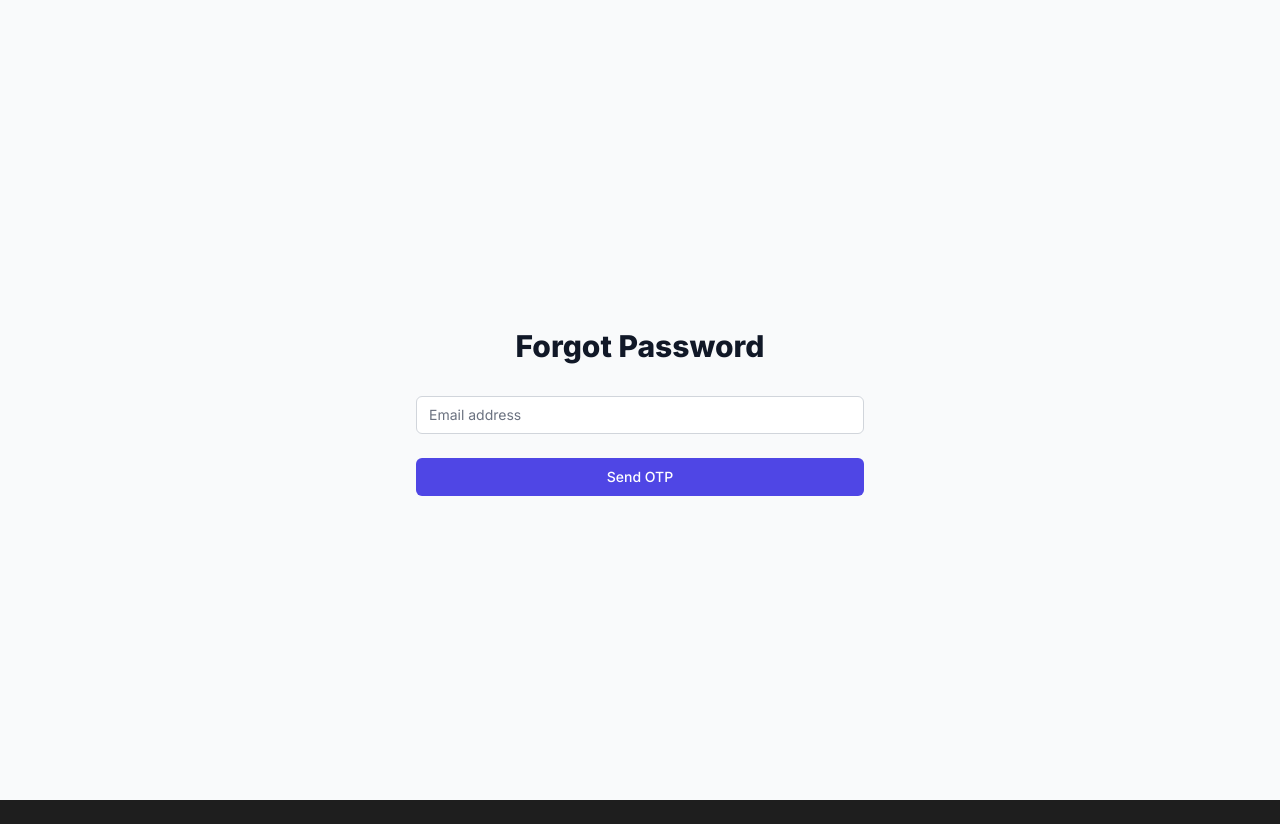
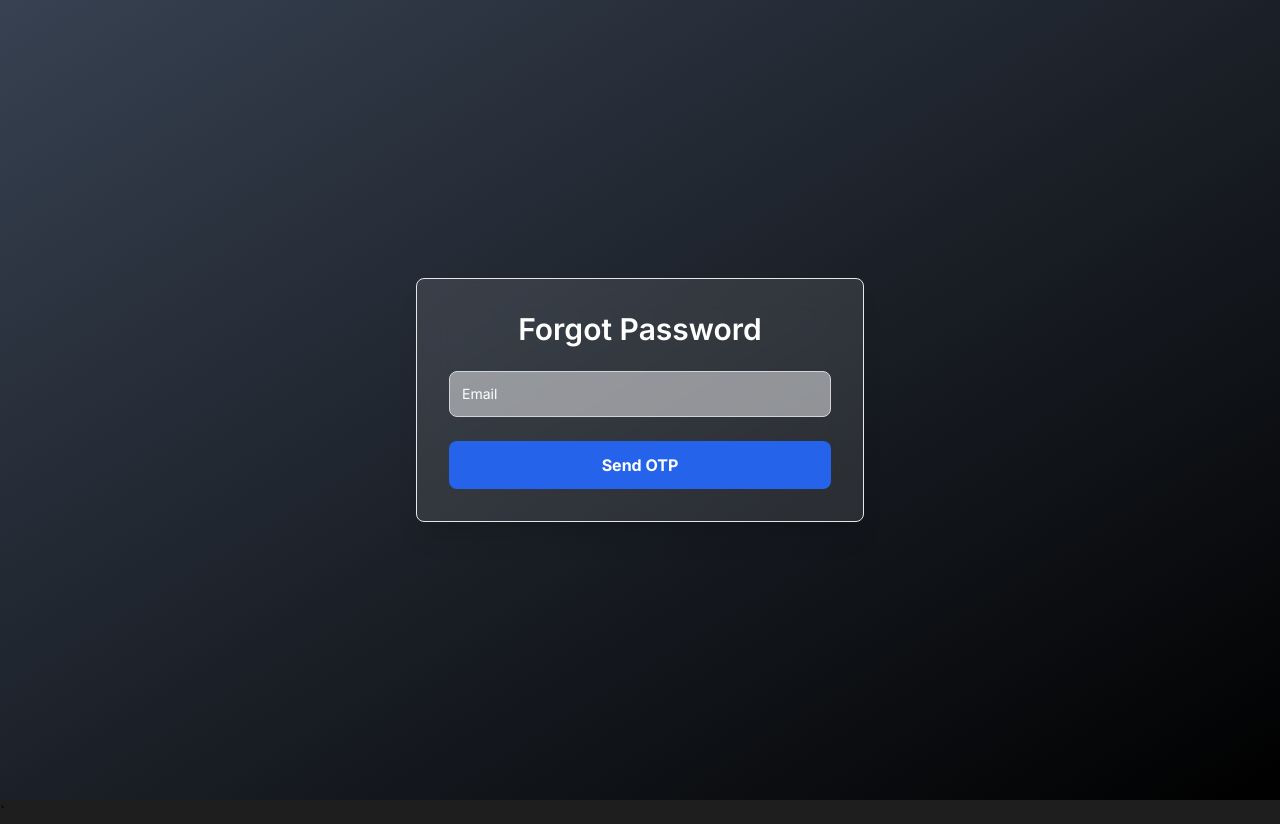
Before and after one commit to shivapreetham/CodeFode-AI-code-editor, a Next.js app in the folder client/: page /forgot-password in a window 1280 px wide. Before the commit the page ends 800 px from the top, so only its background shows below. Built offline with nearby package versions, Linux system fonts and the light colour scheme.

Commit message:
UI changed and font sixe added

```diff
--- a/client/src/app/components/theme/ThemeComp.tsx
+++ b/client/src/app/components/theme/ThemeComp.tsx
@@ -1,6 +1,8 @@
 import React, { useState, useEffect, useContext } from "react";
 import Editor from "@monaco-editor/react";
 import { ThemeContext } from "@/context/ThemeContext"; // Context for theme state
+import { FontSizeContext } from "@/context/FontSizeContext";
+import { set } from "mongoose";
 
 
 interface ThemeSwitcherProps {
@@ -10,10 +12,12 @@ interface ThemeSwitcherProps {
 const ThemeSwitcher: React.FC<ThemeSwitcherProps> = ({ language = "javascript" }) => {
   const { theme, setTheme } = useContext(ThemeContext); // Using context for global theme state
   const [editorTheme, setEditorTheme] = useState(theme || "vs-dark");
+  const {fontSize, setFontSize} = useContext(FontSizeContext);
 
   useEffect(() => {
     setEditorTheme(theme); // Sync with context
-  }, [theme]);
+    setFontSize(fontSize);
+  }, [theme,fontSize]);
 
   return (
     <div className="flex flex-col items-center p-4 w-full">
@@ -30,6 +34,20 @@ const ThemeSwitcher: React.FC<ThemeSwitcherProps> = ({ language = "javascript" }
           <option value="hc-black">High Contrast</option>
         </select>
       </div>
+      <div className="flex items-center gap-2 mb-4">
+        <span className="text-white">Font Size:</span>
+        <select
+          value={fontSize}
+          onChange={(e) => setFontSize(+e.target.value)}
+          className="p-2 bg-gray-800 text-white rounded"
+        >
+          <option value={14}>14</option>
+          <option value={16}>16</option>
+          <option value={18}>18</option>
+          <option value={20}>20</option>
+          <option value={22}>22</option>
+        </select>
+      </div>
     </div>
   );
 };
--- a/client/src/app/forgot-password/page.tsx
+++ b/client/src/app/forgot-password/page.tsx
@@ -104,121 +104,79 @@ export default function ForgotPassword() {
   };
 
   return (
-    <div className="min-h-screen flex items-center justify-center bg-gray-50 py-12 px-4 sm:px-6 lg:px-8">
-      <div className="max-w-md w-full space-y-8">
-        <div>
-          <h2 className="mt-6 text-center text-3xl font-extrabold text-gray-900">
+    <div className="bg-gradient-to-tl from-black to-gray-700 flex min-h-screen flex-col items-center justify-center py-16 px-8 sm:px-24">
+      <div className="w-full max-w-md p-8 bg-white/10 backdrop-blur-lg border border-gray-200 rounded-lg shadow-xl">
+        <h2 className="text-3xl font-semibold text-white text-center mb-6">
           Forgot Password
         </h2>
-        </div>
 
-        {error && (
-          <div className="bg-red-100 border border-red-400 text-red-700 px-4 py-3 rounded relative">
-            {error}
-          </div>
-        )}
+        {error && <p className="text-red-500 text-sm text-center mb-3">{error}</p>}
 
         {step === "email" && (
-          <form className="mt-8 space-y-6" onSubmit={handleSendOTP}>
-            <div>
-              <label htmlFor="email" className="sr-only">
-                Email address
-              </label>
+          <form onSubmit={handleSendOTP} className="space-y-6">
             <input
-                id="email"
-                name="email"
               type="email"
-                required
-                className="appearance-none rounded-md relative block w-full px-3 py-2 border border-gray-300 placeholder-gray-500 text-gray-900 focus:outline-none focus:ring-indigo-500 focus:border-indigo-500 focus:z-10 sm:text-sm"
-                placeholder="Email address"
+              placeholder="Email"
               value={email}
               onChange={(e) => setEmail(e.target.value)}
+              className="w-full p-3 bg-gray-100/50 border placeholder-white border-gray-300 text-gray-900 text-sm rounded-lg focus:ring-green-500 focus:border-gray-500 outline-none"
+              required
             />
-            </div>
-            <div>
             <button
               type="submit"
               disabled={loading}
-                className="group relative w-full flex justify-center py-2 px-4 border border-transparent text-sm font-medium rounded-md text-white bg-indigo-600 hover:bg-indigo-700 focus:outline-none focus:ring-2 focus:ring-offset-2 focus:ring-indigo-500"
+              className="w-full bg-blue-600 hover:bg-blue-700 text-white font-bold py-3 rounded-lg transition-all duration-300"
             >
               {loading ? "Sending..." : "Send OTP"}
             </button>
-            </div>
           </form>
         )}
 
         {step === "otp" && (
-          <form className="mt-8 space-y-6" onSubmit={handleVerifyOTP}>
-            <div>
-              <label htmlFor="otp" className="sr-only">
-                OTP
-              </label>
+          <form onSubmit={handleVerifyOTP} className="space-y-6">
             <input
-                id="otp"
-                name="otp"
               type="text"
-                required
-                className="appearance-none rounded-md relative block w-full px-3 py-2 border border-gray-300 placeholder-gray-500 text-gray-900 focus:outline-none focus:ring-indigo-500 focus:border-indigo-500 focus:z-10 sm:text-sm"
               placeholder="Enter OTP"
               value={otp}
               onChange={(e) => setOtp(e.target.value)}
+              className="w-full p-3 bg-gray-100/50 border placeholder-white border-gray-300 text-gray-900 text-sm rounded-lg focus:ring-green-500 focus:border-gray-500 outline-none"
+              required
             />
-            </div>
-            <div>
             <button
               type="submit"
               disabled={loading}
-                className="group relative w-full flex justify-center py-2 px-4 border border-transparent text-sm font-medium rounded-md text-white bg-indigo-600 hover:bg-indigo-700 focus:outline-none focus:ring-2 focus:ring-offset-2 focus:ring-indigo-500"
+              className="w-full bg-blue-600 hover:bg-blue-700 text-white font-bold py-3 rounded-lg transition-all duration-300"
             >
               {loading ? "Verifying..." : "Verify OTP"}
             </button>
-            </div>
           </form>
         )}
 
         {step === "password" && (
-          <form className="mt-8 space-y-6" onSubmit={handleResetPassword}>
-            <div className="space-y-4">
-              <div>
-                <label htmlFor="new-password" className="sr-only">
-                  New Password
-                </label>
+          <form onSubmit={handleResetPassword} className="space-y-6">
             <input
-                  id="new-password"
-                  name="new-password"
               type="password"
-                  required
-                  className="appearance-none rounded-md relative block w-full px-3 py-2 border border-gray-300 placeholder-gray-500 text-gray-900 focus:outline-none focus:ring-indigo-500 focus:border-indigo-500 focus:z-10 sm:text-sm"
               placeholder="New Password"
               value={newPassword}
               onChange={(e) => setNewPassword(e.target.value)}
+              className="w-full p-3 bg-gray-100/50 border placeholder-white border-gray-300 text-gray-900 text-sm rounded-lg focus:ring-green-500 focus:border-gray-500 outline-none"
+              required
             />
-              </div>
-              <div>
-                <label htmlFor="confirm-password" className="sr-only">
-                  Confirm Password
-                </label>
             <input
-                  id="confirm-password"
-                  name="confirm-password"
               type="password"
-                  required
-                  className="appearance-none rounded-md relative block w-full px-3 py-2 border border-gray-300 placeholder-gray-500 text-gray-900 focus:outline-none focus:ring-indigo-500 focus:border-indigo-500 focus:z-10 sm:text-sm"
               placeholder="Confirm Password"
               value={confirmPassword}
               onChange={(e) => setConfirmPassword(e.target.value)}
+              className="w-full p-3 bg-gray-100/50 border placeholder-white border-gray-300 text-gray-900 text-sm rounded-lg focus:ring-green-500 focus:border-gray-500 outline-none"
+              required
             />
-              </div>
-            </div>
-            <div>
             <button
               type="submit"
               disabled={loading}
-                className="group relative w-full flex justify-center py-2 px-4 border border-transparent text-sm font-medium rounded-md text-white bg-indigo-600 hover:bg-indigo-700 focus:outline-none focus:ring-2 focus:ring-offset-2 focus:ring-indigo-500"
+              className="w-full bg-blue-600 hover:bg-blue-700 text-white font-bold py-3 rounded-lg transition-all duration-300"
             >
               {loading ? "Resetting..." : "Reset Password"}
             </button>
-            </div>
           </form>
         )}
       </div>
--- a/client/src/app/layout.tsx
+++ b/client/src/app/layout.tsx
@@ -29,6 +29,7 @@ import { Inter } from "next/font/google";
 import "./globals.css";
 import { ChatProvider } from "@/context/ChatContext";
 import { ThemeProvider } from "@/context/ThemeContext";
+import { FontSizeProvider } from "@/context/FontSizeContext";
 
 const inter = Inter({ subsets: ["latin"] });
 
@@ -37,9 +38,11 @@ export default function RootLayout({ children }: { children: any }) {
     <html lang="en">
       <SessionProvider>
         <ThemeProvider>
-        <ChatProvider>
+          <FontSizeProvider>
+          <ChatProvider>
           <body className={inter.className}>{children}</body>
-        </ChatProvider>
+        `  </ChatProvider>
+          </FontSizeProvider>
         </ThemeProvider>
       </SessionProvider>
     </html>
--- a/client/src/app/login/page.tsx
+++ b/client/src/app/login/page.tsx
@@ -8,11 +8,13 @@ export default function LoginPage() {
   const [email, setEmail] = useState("");
   const [password, setPassword] = useState("");
   const [error, setError] = useState("");
+  const[loading, setLoading] = useState(false);
   const router = useRouter();
 
   const handleSubmit = async (e: React.FormEvent) => {
     e.preventDefault();
     setError("");
+    setLoading(true);
 
     const res = await signIn("credentials", {
       email,
@@ -22,8 +24,10 @@ export default function LoginPage() {
 
     if (res?.error) {
       setError("Invalid credentials");
+      setLoading(false);
     } else {
       router.push("/");
+      setLoading(false);
     }
   };
 
@@ -64,8 +68,9 @@ export default function LoginPage() {
           <button
             type="submit"
             className="w-full bg-blue-600 hover:bg-blue-700 text-white font-bold py-3 rounded-lg transition-all duration-300"
+            disabled={loading}
           >
-            Login
+            {loading ? "Loading..." : "Login"}
           </button>
 
           <div className="text-center text-sm font-medium text-gray-500 dark:text-gray-300">
--- a/client/src/app/room/[roomId]/page.tsx
+++ b/client/src/app/room/[roomId]/page.tsx
@@ -29,6 +29,7 @@ import AiSuggestionSidebar from "@/app/components/aiSidebar/AiSidebar";
 import AutoFixHighIcon from '@mui/icons-material/AutoFixHigh';
 import ThemeSwitcher from "@/app/components/theme/ThemeComp";
 import { ThemeContext } from "@/context/ThemeContext";
+import { FontSizeContext } from "@/context/FontSizeContext";
 
 
 const filesContentMap = new Map<string, IFile>();
@@ -49,6 +50,7 @@ const Page = () => {
   const router = useRouter();
   const { messages, setMessages } = useContext(ChatContext);
   const {theme, setTheme} = useContext(ThemeContext);
+  const {fontSize, setFontSize} = useContext(FontSizeContext);
 
   const { roomId } = params;
 
@@ -473,7 +475,7 @@ function handleEditorChange(content: string | undefined) {
           sx={{
             cursor: "pointer",
             fontSize: "2rem",
-            color: activeTab === 3 ? "#ffe200" : "#8c7f91",
+            color: activeTab === 4 ? "#ffe200" : "#8c7f91",
             "&:hover": { color: "#ffe200" },
           }}
         />
@@ -549,7 +551,7 @@ function handleEditorChange(content: string | undefined) {
                 minimap: {
                   enabled: false,
                 },
-                fontSize: 18,
+                fontSize:fontSize,
                 cursorStyle: "line",
                 lineNumbersMinChars: 4,
                 quickSuggestions: true,
```
Lines whose indentation alone changed are shown as unchanged.
